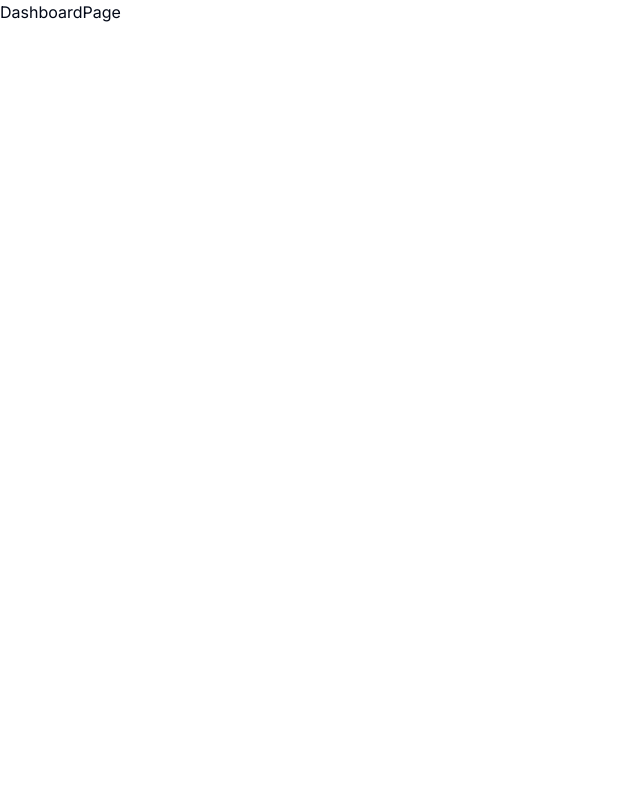
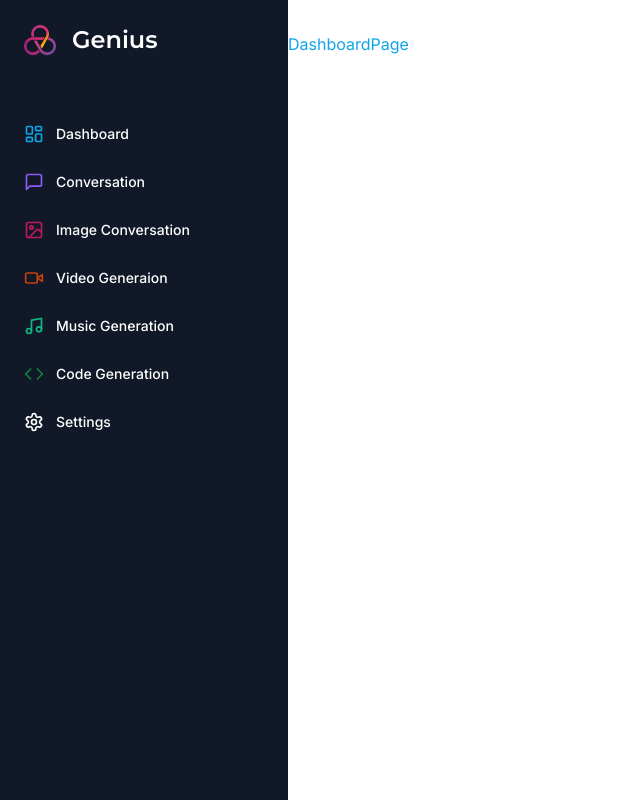
Before and after one commit to weeeeey/genius_openAI, a Next.js app: page /dashboard in a window 1280 px wide. Shown: the whole page, without its empty margins (0-640 px from the left). Built offline with nearby package versions, Linux system fonts and the light colour scheme.

Commit message:
create Navbar && Sidear && responsive mobile button by lucide/sheet

```diff
--- a/app/(dashboard)/(routes)/dashboard/page.tsx
+++ b/app/(dashboard)/(routes)/dashboard/page.tsx
@@ -1,11 +1,9 @@
-import { UserButton } from '@clerk/nextjs';
 import React from 'react';
 
 const DashboardPage = () => {
     return (
         <div>
             <p>DashboardPage</p>
-            <UserButton afterSignOutUrl="/" />
         </div>
     );
 };
--- /dev/null
+++ b/app/(dashboard)/layout.tsx
@@ -0,0 +1,19 @@
+import Navbar from '@/components/navbar';
+import Sidebar from '@/components/sidebar';
+import React from 'react';
+
+const DashboardLayout = ({ children }: { children: React.ReactNode }) => {
+    return (
+        <div className="h-full relative">
+            <div className="hidden h-full md:w-72 md:flex md:flex-col md:fixed md:inset-y-0 z-[80] bg-gray-900  ">
+                <Sidebar />
+            </div>
+            <main className="text-sky-500 md:pl-72">
+                <Navbar />
+                {children}
+            </main>
+        </div>
+    );
+};
+
+export default DashboardLayout;
--- /dev/null
+++ b/components/mobile-sidebar.tsx
@@ -0,0 +1,24 @@
+'use client';
+
+import React from 'react';
+import { Button } from '@/components/ui/button';
+import { Menu } from 'lucide-react';
+import { Sheet, SheetContent, SheetTrigger } from '@/components/ui/sheet';
+import Sidebar from '@/components/sidebar';
+
+const Mobilesidebar = () => {
+    return (
+        <Sheet>
+            <SheetTrigger asChild>
+                <Button variant="ghost" size="icon" className="md:hidden">
+                    <Menu />
+                </Button>
+            </SheetTrigger>
+            <SheetContent side="left" className="p-0">
+                <Sidebar />
+            </SheetContent>
+        </Sheet>
+    );
+};
+
+export default Mobilesidebar;
--- /dev/null
+++ b/components/navbar.tsx
@@ -0,0 +1,16 @@
+import React from 'react';
+import { UserButton } from '@clerk/nextjs';
+import Mobilesidebar from './mobile-sidebar';
+
+const Navbar = () => {
+    return (
+        <div className="flex items-center p-4">
+            <Mobilesidebar />
+            <div className="flex flex-row w-full justify-end">
+                <UserButton afterSignOutUrl="/" />
+            </div>
+        </div>
+    );
+};
+
+export default Navbar;
--- /dev/null
+++ b/components/sidebar.tsx
@@ -0,0 +1,111 @@
+'use client';
+
+import { cn } from '@/lib/utils';
+import {
+    Code,
+    ImageIcon,
+    LayoutDashboard,
+    MessageSquare,
+    Music,
+    Settings,
+    VideoIcon,
+} from 'lucide-react';
+import { Montserrat } from 'next/font/google';
+import Image from 'next/image';
+import Link from 'next/link';
+import React from 'react';
+
+const montserrat = Montserrat({
+    weight: '600',
+    subsets: ['latin'],
+});
+
+const routes = [
+    {
+        label: 'Dashboard',
+        icon: LayoutDashboard,
+        href: '/dashboard',
+        color: 'text-sky-500',
+    },
+    {
+        label: 'Conversation',
+        icon: MessageSquare,
+        href: '/conversation',
+        color: 'text-violet-500',
+    },
+    {
+        label: 'Image Conversation',
+        icon: ImageIcon,
+        href: '/image',
+        color: 'text-pink-700',
+    },
+    {
+        label: 'Video Generaion',
+        icon: VideoIcon,
+        href: '/video',
+        color: 'text-orange-700',
+    },
+    {
+        label: 'Music Generation',
+        icon: Music,
+        href: '/music',
+        color: 'text-emerald-500',
+    },
+    {
+        label: 'Code Generation',
+        icon: Code,
+        href: '/code',
+        color: 'text-green-700',
+    },
+    {
+        label: 'Settings',
+        icon: Settings,
+        href: '/settings',
+    },
+];
+
+const Sidebar = () => {
+    return (
+        <div className="space-y-4 flex flex-col py-4 h-full bg-[#111827] text-white">
+            <div className="px-3 py-2 flex-1">
+                <Link
+                    href="/dashboard"
+                    className="flex items-center pl-3 mb-14"
+                >
+                    <div className="relative w-8 h-8 mr-4">
+                        <Image src="/logo.png" fill alt="logo" />
+                    </div>
+                    <h1
+                        className={cn(
+                            'font-bold text-2xl',
+                            montserrat.className
+                        )}
+                    >
+                        Genius
+                    </h1>
+                </Link>
+                <div className="space-y-1">
+                    {routes.map((route) => (
+                        <Link
+                            key={route.href}
+                            href={route.href}
+                            className="text-sm group flex p-3 w-full
+                            justify-start font-medium cursor-pointer
+                            hover:text-white hover:bg-white/10 rounded-lg transition
+                        "
+                        >
+                            <div className="flex flex-row items-center flex-1">
+                                <route.icon
+                                    className={cn('h-5 w-5 mr-3', route.color)}
+                                />
+                                {route.label}
+                            </div>
+                        </Link>
+                    ))}
+                </div>
+            </div>
+        </div>
+    );
+};
+
+export default Sidebar;
--- /dev/null
+++ b/components/ui/sheet.tsx
@@ -0,0 +1,144 @@
+"use client"
+
+import * as React from "react"
+import * as SheetPrimitive from "@radix-ui/react-dialog"
+import { cva, type VariantProps } from "class-variance-authority"
+import { X } from "lucide-react"
+
+import { cn } from "@/lib/utils"
+
+const Sheet = SheetPrimitive.Root
+
+const SheetTrigger = SheetPrimitive.Trigger
+
+const SheetClose = SheetPrimitive.Close
+
+const SheetPortal = ({
+  className,
+  ...props
+}: SheetPrimitive.DialogPortalProps) => (
+  <SheetPrimitive.Portal className={cn(className)} {...props} />
+)
+SheetPortal.displayName = SheetPrimitive.Portal.displayName
+
+const SheetOverlay = React.forwardRef<
+  React.ElementRef<typeof SheetPrimitive.Overlay>,
+  React.ComponentPropsWithoutRef<typeof SheetPrimitive.Overlay>
+>(({ className, ...props }, ref) => (
+  <SheetPrimitive.Overlay
+    className={cn(
+      "fixed inset-0 z-50 bg-background/80 backdrop-blur-sm data-[state=open]:animate-in data-[state=closed]:animate-out data-[state=closed]:fade-out-0 data-[state=open]:fade-in-0",
+      className
+    )}
+    {...props}
+    ref={ref}
+  />
+))
+SheetOverlay.displayName = SheetPrimitive.Overlay.displayName
+
+const sheetVariants = cva(
+  "fixed z-50 gap-4 bg-background p-6 shadow-lg transition ease-in-out data-[state=open]:animate-in data-[state=closed]:animate-out data-[state=closed]:duration-300 data-[state=open]:duration-500",
+  {
+    variants: {
+      side: {
+        top: "inset-x-0 top-0 border-b data-[state=closed]:slide-out-to-top data-[state=open]:slide-in-from-top",
+        bottom:
+          "inset-x-0 bottom-0 border-t data-[state=closed]:slide-out-to-bottom data-[state=open]:slide-in-from-bottom",
+        left: "inset-y-0 left-0 h-full w-3/4 border-r data-[state=closed]:slide-out-to-left data-[state=open]:slide-in-from-left sm:max-w-sm",
+        right:
+          "inset-y-0 right-0 h-full w-3/4  border-l data-[state=closed]:slide-out-to-right data-[state=open]:slide-in-from-right sm:max-w-sm",
+      },
+    },
+    defaultVariants: {
+      side: "right",
+    },
+  }
+)
+
+interface SheetContentProps
+  extends React.ComponentPropsWithoutRef<typeof SheetPrimitive.Content>,
+    VariantProps<typeof sheetVariants> {}
+
+const SheetContent = React.forwardRef<
+  React.ElementRef<typeof SheetPrimitive.Content>,
+  SheetContentProps
+>(({ side = "right", className, children, ...props }, ref) => (
+  <SheetPortal>
+    <SheetOverlay />
+    <SheetPrimitive.Content
+      ref={ref}
+      className={cn(sheetVariants({ side }), className)}
+      {...props}
+    >
+      {children}
+      <SheetPrimitive.Close className="absolute right-4 top-4 rounded-sm opacity-70 ring-offset-background transition-opacity hover:opacity-100 focus:outline-none focus:ring-2 focus:ring-ring focus:ring-offset-2 disabled:pointer-events-none data-[state=open]:bg-secondary">
+        <X className="h-4 w-4" />
+        <span className="sr-only">Close</span>
+      </SheetPrimitive.Close>
+    </SheetPrimitive.Content>
+  </SheetPortal>
+))
+SheetContent.displayName = SheetPrimitive.Content.displayName
+
+const SheetHeader = ({
+  className,
+  ...props
+}: React.HTMLAttributes<HTMLDivElement>) => (
+  <div
+    className={cn(
+      "flex flex-col space-y-2 text-center sm:text-left",
+      className
+    )}
+    {...props}
+  />
+)
+SheetHeader.displayName = "SheetHeader"
+
+const SheetFooter = ({
+  className,
+  ...props
+}: React.HTMLAttributes<HTMLDivElement>) => (
+  <div
+    className={cn(
+      "flex flex-col-reverse sm:flex-row sm:justify-end sm:space-x-2",
+      className
+    )}
+    {...props}
+  />
+)
+SheetFooter.displayName = "SheetFooter"
+
+const SheetTitle = React.forwardRef<
+  React.ElementRef<typeof SheetPrimitive.Title>,
+  React.ComponentPropsWithoutRef<typeof SheetPrimitive.Title>
+>(({ className, ...props }, ref) => (
+  <SheetPrimitive.Title
+    ref={ref}
+    className={cn("text-lg font-semibold text-foreground", className)}
+    {...props}
+  />
+))
+SheetTitle.displayName = SheetPrimitive.Title.displayName
+
+const SheetDescription = React.forwardRef<
+  React.ElementRef<typeof SheetPrimitive.Description>,
+  React.ComponentPropsWithoutRef<typeof SheetPrimitive.Description>
+>(({ className, ...props }, ref) => (
+  <SheetPrimitive.Description
+    ref={ref}
+    className={cn("text-sm text-muted-foreground", className)}
+    {...props}
+  />
+))
+SheetDescription.displayName = SheetPrimitive.Description.displayName
+
+export {
+  Sheet,
+  SheetTrigger,
+  SheetClose,
+  SheetContent,
+  SheetHeader,
+  SheetFooter,
+  SheetTitle,
+  SheetDescription,
+}
--- a/package.json
+++ b/package.json
@@ -12,6 +12,7 @@
     "@clerk/nextjs": "^4.23.2",
     "@next-auth/prisma-adapter": "^0.4.4-canary.81",
     "@prisma/client": "^5.1.0",
+    "@radix-ui/react-dialog": "^1.0.4",
     "@radix-ui/react-slot": "^1.0.2",
     "@types/bcrypt": "^5.0.0",
     "@types/node": "20.4.6",
```
Also changed, not shown: 1 other file (tests, documents, lock files or other folders).
